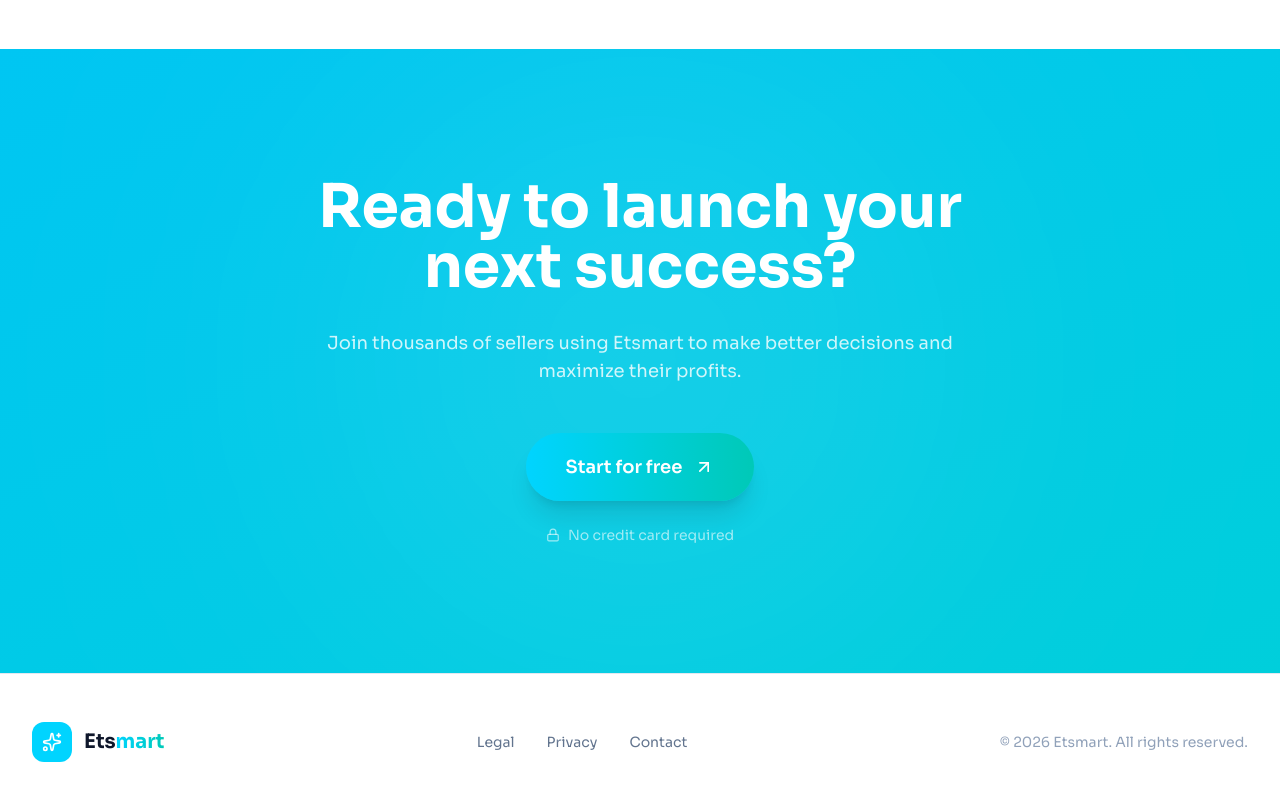
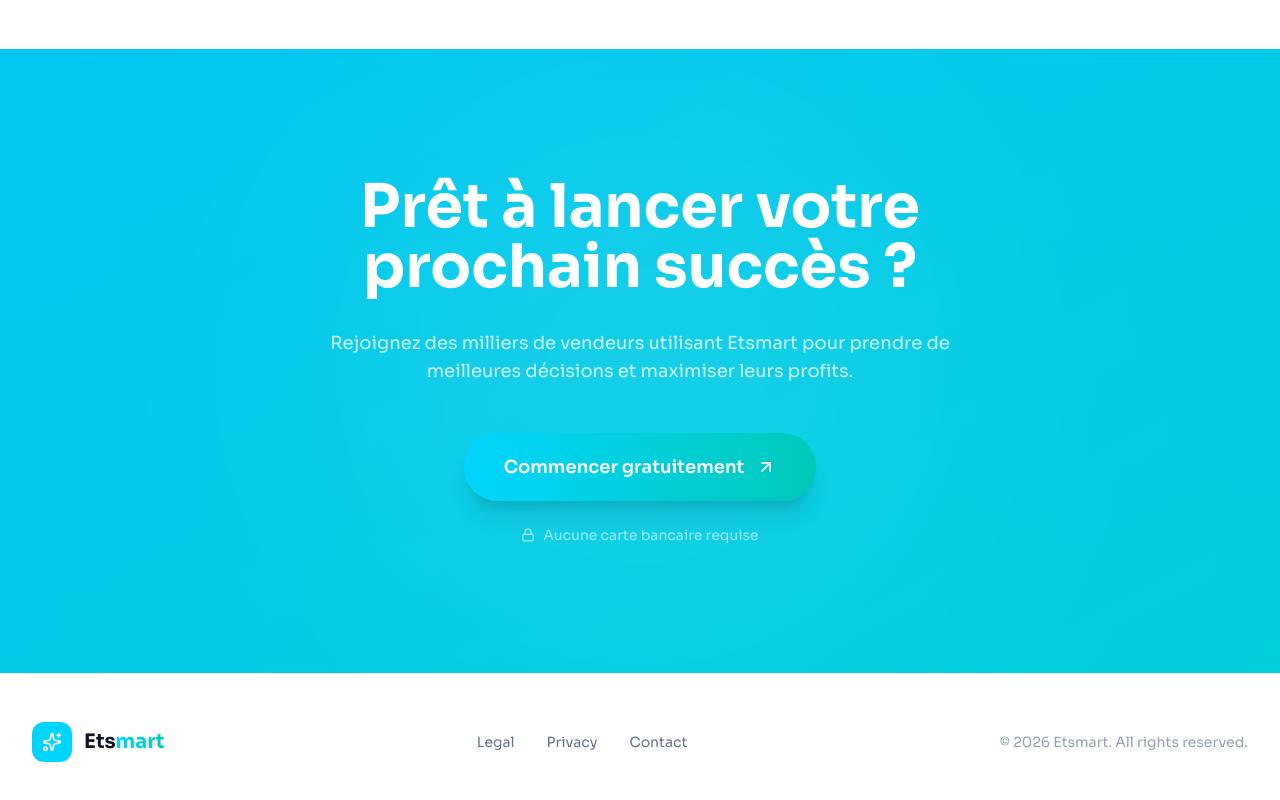
Before and after one commit to elky431-debug/Etsmart, a Next.js app: page / in a window 1280 px wide. Shown: the part 4369-5169 px from the top of the page. Built offline with nearby package versions, Linux system fonts and the light colour scheme; no server answers.

Commit message:
feat: Complete homepage translations
- Translate final CTA section (Ready to launch, Start for free, etc.)
- All homepage sections now use translations
- Language changes in settings will update entire homepage immediately

```diff
--- a/src/app/page.tsx
+++ b/src/app/page.tsx
@@ -759,23 +759,22 @@ export default function HomePage() {
         <div className="relative max-w-4xl mx-auto px-4 sm:px-6 lg:px-8 text-center">
           <div>
             <h2 className="text-4xl sm:text-5xl lg:text-6xl font-bold mb-8 text-white">
-              Ready to launch your
+              {t('home.finalCtaTitle')}
               <br />
-              next success?
+              {t('home.finalCtaSubtitle')}
             </h2>
             <p className="text-white/80 text-lg mb-12 max-w-2xl mx-auto">
-              Join thousands of sellers using Etsmart to
-              make better decisions and maximize their profits.
+              {t('home.finalCtaDesc')}
             </p>
             <Link href="/app">
               <button className="group inline-flex items-center gap-3 px-10 py-5 bg-gradient-to-r from-[#00d4ff] to-[#00c9b7] text-white text-lg font-semibold rounded-full shadow-xl hover:shadow-2xl transition-all">
-                Start for free
+                {t('home.finalCtaButton')}
                 <ArrowUpRight size={20} className="text-white group-hover:translate-x-0.5 group-hover:-translate-y-0.5 transition-transform" />
               </button>
             </Link>
             <p className="mt-6 text-white/60 text-sm flex items-center justify-center gap-2">
               <Lock size={14} />
-              No credit card required
+              {t('home.finalCtaNoCard')}
             </p>
           </div>
         </div>
```
